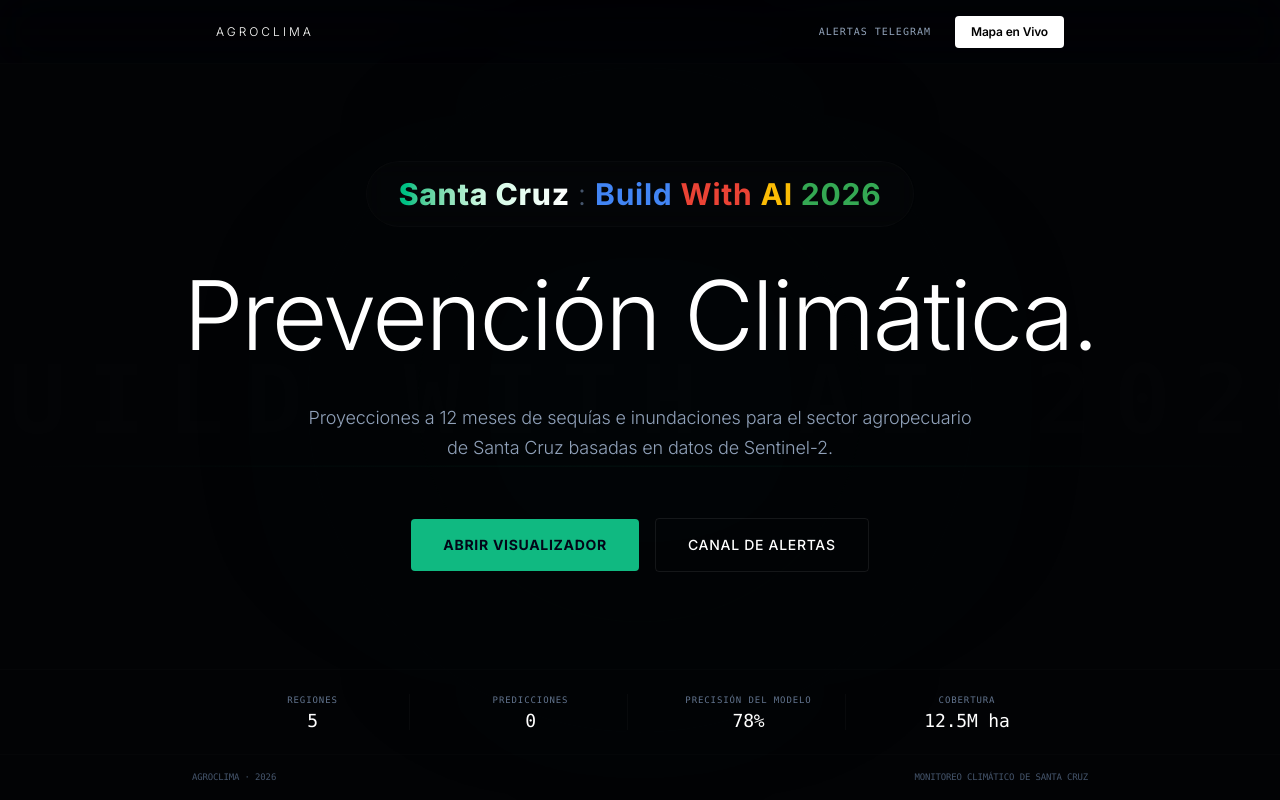
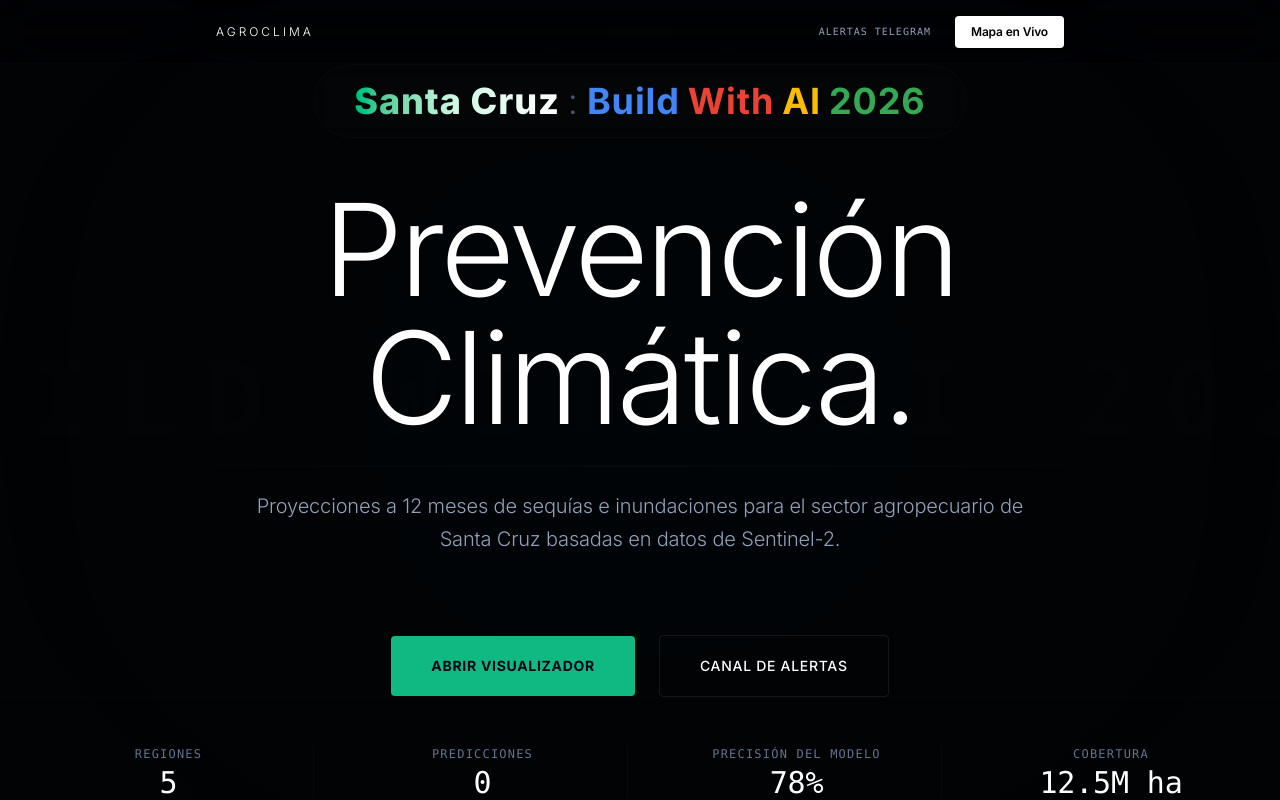
Before and after one commit to velasquezren/hackaton-frontend, a Next.js app: page / in a window 1280 px wide. Built offline with nearby package versions, Linux system fonts and the light colour scheme; no server answers.

Commit message:
style: increase layout scale to 1.5x for 100% zoom presentation

```diff
--- a/app/page.tsx
+++ b/app/page.tsx
@@ -17,10 +17,10 @@ export default function LandingPage() {
     <div className="h-screen max-h-screen overflow-hidden bg-background text-foreground flex flex-col justify-between font-sans antialiased relative">
       {/* ─── ANIMACIÓN DE FONDO: RADAR SATELITAL (Sentinel-2 Scanner) ─── */}
       <div className="absolute inset-0 flex items-center justify-center pointer-events-none overflow-hidden z-0 select-none">
-        <div className="absolute w-[600px] h-[600px] bg-primary/[0.01] rounded-full blur-[140px]" />
+        <div className="absolute w-[900px] h-[900px] bg-primary/[0.01] rounded-full blur-[180px]" />
 
         {/* Marca de agua gigante y ultra tenue estilo ingeniería */}
-        <div className="absolute text-[7.5vw] font-mono font-bold tracking-[0.22em] text-white/[0.007] uppercase whitespace-nowrap select-none">
+        <div className="absolute text-[8vw] font-mono font-bold tracking-[0.25em] text-white/[0.007] uppercase whitespace-nowrap select-none">
           BUILD WITH AI 2026
         </div>
 
@@ -41,8 +41,8 @@ export default function LandingPage() {
             }}
             className="absolute rounded-full border border-primary/[0.08]"
             style={{
-              width: "400px",
-              height: "400px",
+              width: "650px",
+              height: "650px",
             }}
           />
         ))}
@@ -90,12 +90,12 @@ export default function LandingPage() {
       </nav>
 
       {/* ─── HÉROE SIMPLIFICADO Y CENTRADO ─── */}
-      <main className="flex-1 flex flex-col items-center justify-center max-w-3xl lg:max-w-5xl mx-auto px-6 w-full text-center z-10 space-y-6 md:space-y-8 lg:space-y-10">
+      <main className="flex-1 flex flex-col items-center justify-center max-w-4xl lg:max-w-6xl mx-auto px-6 w-full text-center z-10 space-y-8 md:space-y-10 lg:space-y-12">
         <motion.div
           initial={{ opacity: 0, y: -10 }}
           animate={{ opacity: 1, y: 0 }}
           transition={{ duration: 0.6 }}
-          className="flex flex-wrap items-center justify-center gap-x-2 gap-y-1 text-lg sm:text-xl md:text-2xl lg:text-3xl font-bold tracking-wide select-none bg-white/[0.01] border border-white/[0.02] px-6 lg:px-8 py-2.5 lg:py-3.5 rounded-full backdrop-blur-md"
+          className="flex flex-wrap items-center justify-center gap-x-2 gap-y-1 text-xl sm:text-2xl md:text-3xl lg:text-4xl font-bold tracking-wide select-none bg-white/[0.01] border border-white/[0.02] px-8 lg:px-10 py-3 lg:py-4 rounded-full backdrop-blur-md"
         >
           {/* Santa Cruz en degradé verde y blanco (colores de la bandera) */}
           <span className="bg-gradient-to-r from-emerald-500 via-emerald-100 to-white bg-clip-text text-transparent font-extrabold">
@@ -113,7 +113,7 @@ export default function LandingPage() {
           initial={{ opacity: 0, y: 12 }}
           animate={{ opacity: 1, y: 0 }}
           transition={{ duration: 0.7, delay: 0.1 }}
-          className="text-4xl sm:text-6xl lg:text-7xl xl:text-8xl font-light text-white leading-none tracking-tight"
+          className="text-5xl sm:text-7xl lg:text-8xl xl:text-9xl font-light text-white leading-none tracking-tight"
         >
           Prevención Climática.
         </motion.h1>
@@ -122,7 +122,7 @@ export default function LandingPage() {
           initial={{ opacity: 0, y: 8 }}
           animate={{ opacity: 1, y: 0 }}
           transition={{ duration: 0.6, delay: 0.2 }}
-          className="text-xs sm:text-base lg:text-lg text-slate-400 font-light leading-relaxed max-w-md lg:max-w-2xl mx-auto"
+          className="text-xs sm:text-lg lg:text-xl text-slate-400 font-light leading-relaxed max-w-md lg:max-w-3xl mx-auto"
         >
           Proyecciones a 12 meses de sequías e inundaciones para el sector agropecuario de Santa Cruz basadas en datos de Sentinel-2.
         </motion.p>
@@ -131,7 +131,7 @@ export default function LandingPage() {
           initial={{ opacity: 0 }}
           animate={{ opacity: 1 }}
           transition={{ duration: 0.5, delay: 0.3 }}
-          className="flex flex-col sm:flex-row items-center justify-center gap-4 pt-2 lg:pt-4 w-full"
+          className="flex flex-col sm:flex-row items-center justify-center gap-6 pt-4 lg:pt-8 w-full"
         >
           <motion.div
             whileHover={{ scale: 1.025, translateY: -1 }}
@@ -141,7 +141,7 @@ export default function LandingPage() {
             <Link
               href="/mapa"
               prefetch={true}
-              className="bg-primary hover:bg-emerald-600 text-slate-950 font-bold px-6 lg:px-8 py-3 lg:py-4 rounded text-xs lg:text-sm tracking-wider uppercase transition-all w-full block text-center"
+              className="bg-primary hover:bg-emerald-600 text-slate-950 font-bold px-8 lg:px-10 py-4 lg:py-5 rounded text-xs lg:text-sm tracking-wider uppercase transition-all w-full block text-center"
             >
               Abrir Visualizador
             </Link>
@@ -156,7 +156,7 @@ export default function LandingPage() {
               href="https://t.me/CampoIA_bot"
               target="_blank"
               rel="noopener noreferrer"
-              className="border border-white/[0.08] hover:bg-white/[0.02] text-white font-medium px-6 lg:px-8 py-3 lg:py-4 rounded text-xs lg:text-sm tracking-wider uppercase transition-all w-full block text-center"
+              className="border border-white/[0.08] hover:bg-white/[0.02] text-white font-medium px-8 lg:px-10 py-4 lg:py-5 rounded text-xs lg:text-sm tracking-wider uppercase transition-all w-full block text-center"
             >
               Canal de Alertas
             </a>
@@ -165,8 +165,8 @@ export default function LandingPage() {
       </main>
 
       {/* ─── MÉTRICAS GENERALES ─── */}
-      <section className="border-t border-white/[0.01] bg-card/[0.05] py-6 flex-shrink-0 z-10">
-        <div className="max-w-4xl mx-auto px-6">
+      <section className="border-t border-white/[0.01] bg-card/[0.05] py-8 lg:py-12 flex-shrink-0 z-10">
+        <div className="max-w-5xl lg:max-w-7xl mx-auto px-6">
           <div className="grid grid-cols-2 md:grid-cols-4 gap-6 divide-y md:divide-y-0 md:divide-x divide-white/[0.03]">
             {[
               { label: "Regiones", value: summary?.total_regions || 5, suffix: "" },
@@ -175,10 +175,10 @@ export default function LandingPage() {
               { label: "Cobertura", value: 12.5, suffix: "M ha" },
             ].map((stat, i) => (
               <div key={i} className="text-center pt-3 md:pt-0 first:pt-0 flex flex-col justify-center">
-                <span className="text-[9px] font-mono tracking-widest text-slate-500 uppercase block mb-1">
+                <span className="text-[10px] sm:text-xs font-mono tracking-widest text-slate-500 uppercase block mb-1.5">
                   {stat.label}
                 </span>
-                <p className="text-lg font-light text-white font-mono leading-none">
+                <p className="text-xl sm:text-2xl lg:text-3xl font-light text-white font-mono leading-none">
                   {stat.label === "Cobertura" ? (
                     <span>{stat.value}{stat.suffix}</span>
                   ) : (
```
